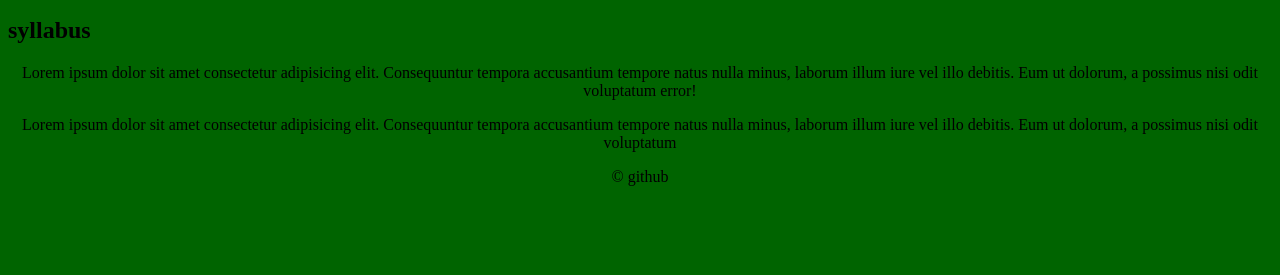
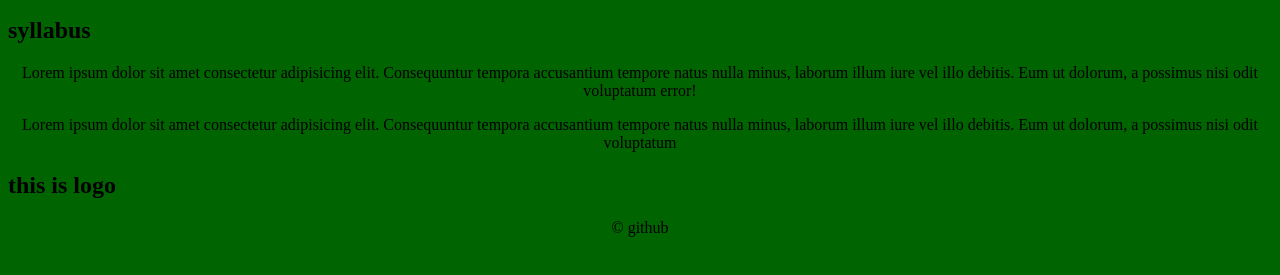
Before and after one commit to muhammedsanharkt/git-tuto, a plain HTML site: page index.html in a window 1280 px wide. Shown: the part 119-394 px from the top of the page. Drawn offline with Linux system fonts and the light colour scheme.

Commit message:
logo added

```diff
--- a/index.html
+++ b/index.html
@@ -14,6 +14,8 @@
 
     <p>Lorem ipsum dolor sit amet consectetur adipisicing elit. Consequuntur tempora accusantium tempore natus nulla minus, laborum illum iure vel illo debitis. Eum ut dolorum, a possimus nisi odit voluptatum </p>
 
+    <h2>this is logo</h2>
+
     <footer>
         <p>&copy github</p>
     </footer>
```
